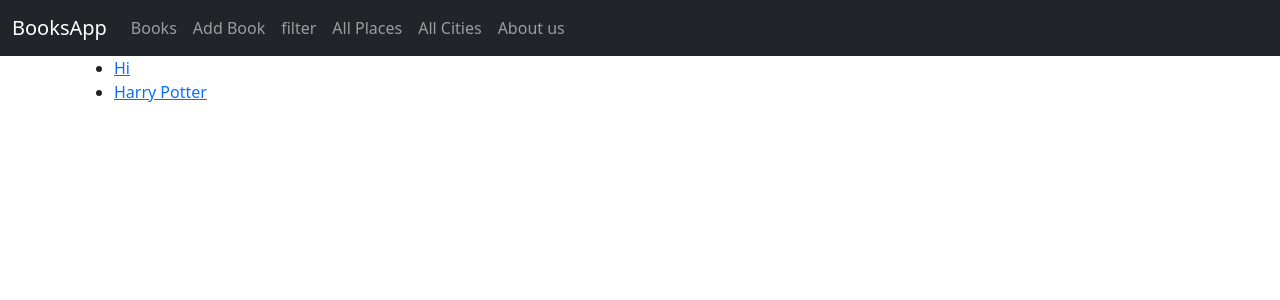
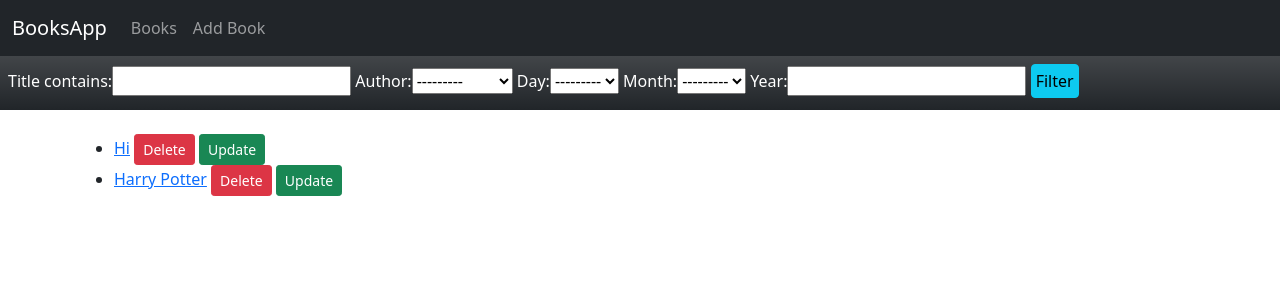
Before and after one commit to Nikki1970/books, a Django app: page /booksapp/ in a window 1280 px wide. Shown: the top 300 px of the page. Run offline with Django 3.2, Linux system fonts and the light colour scheme; data comes from the database, SQL or seed files in the repository; both versions use the stored data as it was after the commit.

Commit message:
Update book instance using form

```diff
--- a/books/settings.py
+++ b/books/settings.py
@@ -39,6 +39,7 @@ INSTALLED_APPS = [
     'django.contrib.messages',
     'django.contrib.staticfiles',
     'booksapp',
+    'django_filters'
 ]
 
 MIDDLEWARE = [
--- /dev/null
+++ b/booksapp/filters.py
@@ -0,0 +1,15 @@
+import django_filters
+from django_filters import DateFilter
+from .models import Book
+
+class BookFilter(django_filters.FilterSet):
+    title = django_filters.CharFilter(lookup_expr='icontains')
+    choice_day = tuple((x, x) for x in range(1, 32))
+    choice_month = tuple((x, x) for x in range(1, 13))
+    day = django_filters.ChoiceFilter(field_name="published_date",lookup_expr='day',label="Day",choices=choice_day)
+    month = django_filters.ChoiceFilter(field_name='published_date', lookup_expr='month', label="Month",choices=choice_month)
+    year = django_filters.NumberFilter(field_name='published_date', lookup_expr='year', label="Year")
+
+    class Meta:
+        model = Book
+        fields = ['title','author']
--- a/booksapp/templates/base_generic.html
+++ b/booksapp/templates/base_generic.html
@@ -22,18 +22,6 @@
             <li class="nav-item">
               <a class="nav-link" href="{% url 'new_book' %}">Add Book</a>
             </li>
-            <li class="nav-item">
-              <a class="nav-link" href="">filter</a>
-            </li>
-            <li class="nav-item">
-              <a class="nav-link" href="">All Places</a>
-            </li>
-            <li class="nav-item">
-              <a class="nav-link" href="">All Cities</a>
-            </li>
-            <li class="nav-item">
-              <a class="nav-link" href="">About us</a>
-            </li>
           </li>
           </ul>
         </div>
--- a/booksapp/templates/booksapp/book_list.html
+++ b/booksapp/templates/booksapp/book_list.html
@@ -1,11 +1,19 @@
 {% extends "base_generic.html" %}
 
 {% block content %}
+<div class="p-2 mb-4 bg-dark bg-gradient text-white">
+    <form method="GET">
+      {{filter.form}}
+      <button type="submit" class="p-1 mb-1 btn btn-info">Filter</button>
+    </form>
+  </div>
 <div class="container">
     <ul>
-        {% for book in book_list %}
+        {% for book in filter.qs %}
         <li>
             <a href="{% url 'book-detail' book.pk %}">{{book.title}}</a>
+            <a href="{% url 'delete_book' book.pk %}" class="btn btn-danger btn-sm">Delete</a></td>
+            <a href="{% url 'update_book' book.pk %}" class="btn btn-success btn-sm">Update</a></td>
         </li>
         {% endfor %}
     </ul>
--- a/booksapp/urls.py
+++ b/booksapp/urls.py
@@ -4,4 +4,6 @@ urlpatterns=[
     path('', views.BookListView.as_view(), name="list-of-books"),
     path('detail/<int:pk>/', views.BookDetailView.as_view(), name="book-detail"),
     path('new/', views.book_new, name='new_book'),
+    path('delete/<int:pk>/',views.deleteBook, name="delete_book"),
+    path('update/<int:pk>/',views.updateBook, name="update_book"),
 ]
--- a/booksapp/views.py
+++ b/booksapp/views.py
@@ -2,10 +2,17 @@ from django.shortcuts import render, redirect
 from booksapp.models import Book
 from django.views import generic
 from .forms import BookForm
+from .filters import BookFilter
 from django.contrib.auth.models import User
+from django.urls import reverse_lazy
 # Create your views here.
 class BookListView(generic.ListView):
     model = Book
+
+    def get_context_data(self, **kwargs):
+        context = super().get_context_data(**kwargs)
+        context['filter'] = BookFilter(self.request.GET,queryset=self.get_queryset())
+        return context
 
 class BookDetailView(generic.DetailView):
     model = Book
@@ -20,3 +27,22 @@ def book_new(request):
         'form': form
     }
     return render(request, 'booksapp/book_edit.html',context)
+
+def deleteBook(request, pk):
+    instance = Book.objects.get(id=pk)
+    if request.method =="POST":
+        instance.delete()
+        return redirect('list-of-books')
+    context = {'form': instance,'book':instance}
+    return render(request, "booksapp/book_delete.html",context)
+
+def updateBook(request,pk):
+    book = Book.objects.get(id=pk)
+    form = BookForm(request.POST or None, instance = book)
+    if form.is_valid():
+        form.save()
+        return redirect('list-of-books')
+    context = {
+        'form': form,
+    }
+    return render(request, "booksapp/book_edit.html", context)
```
Also changed, not shown: booksapp/templates/booksapp/book_delete.html (added, +8 -0 lines), db.sqlite3.
